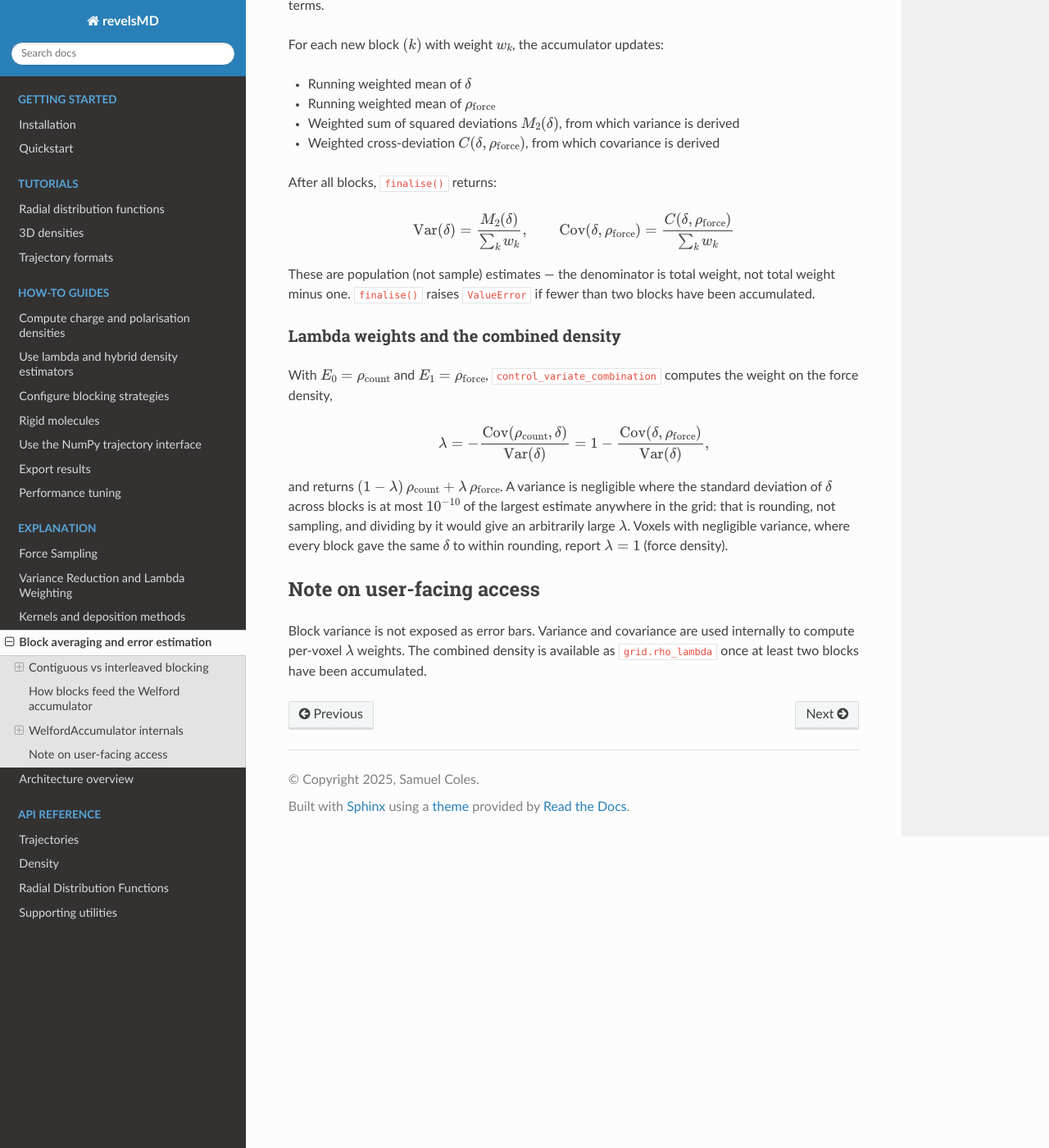
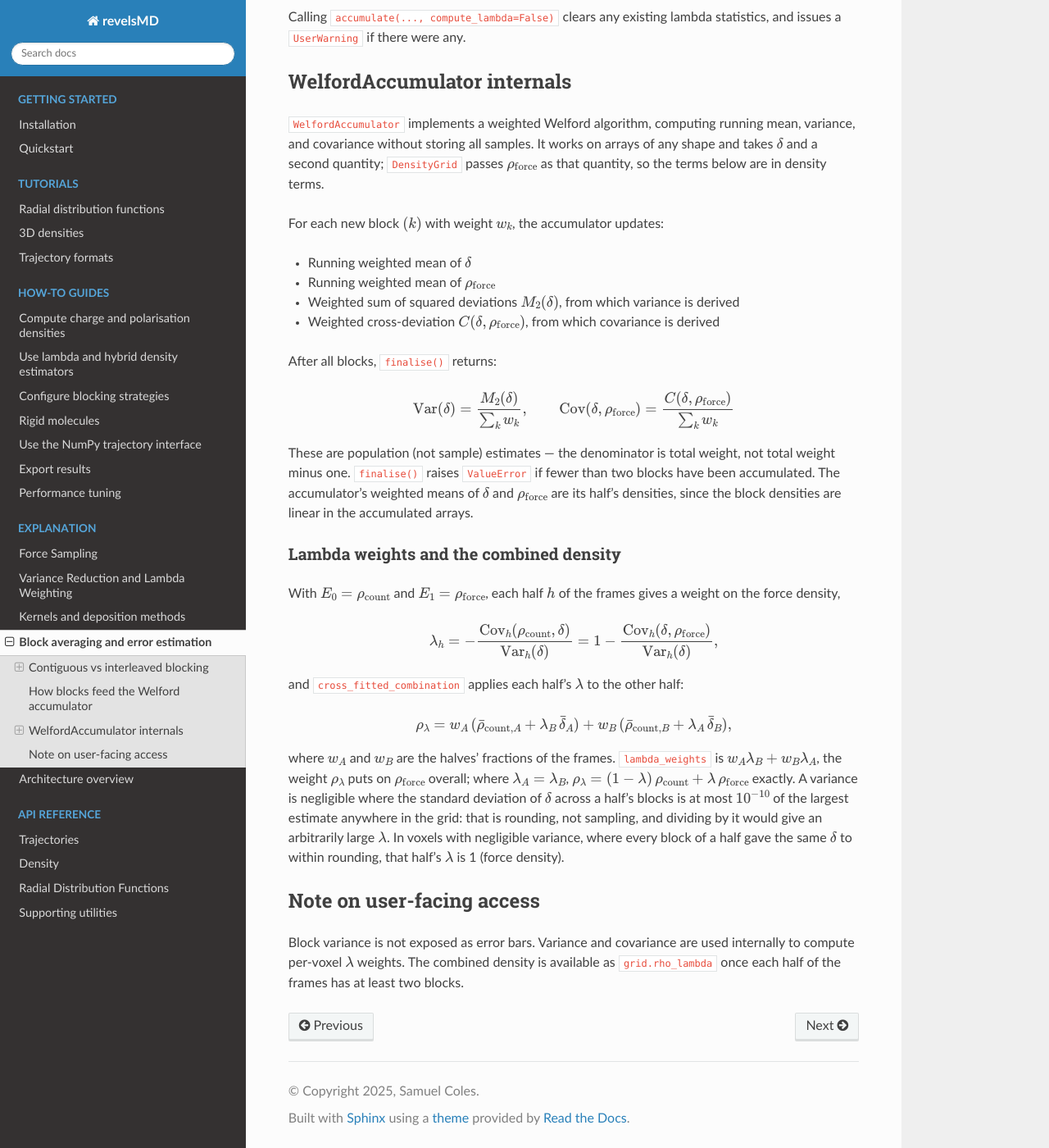
Before and after one commit to user200000/revelsmd, a Sphinx documentation site: the page built from docs/source/explanation/block-averaging.md, in a window 1280 px wide and 1400 px high, scrolled down 1781 px. Shown: the whole window at 82% size. Built offline with Sphinx 7.4.7 and the Read the Docs theme 3.1.0, drawn with Linux system fonts in a browser that asks for light colours; some of the changed text lies outside the part shown.

Commit message:
Document cross-fitted lambda
The variance-reduction and block-averaging explanations describe lambda estimated in each time half of the frames and applied to the other, with the bias it removes; the architecture page, the blocking and lambda how-tos and the changelog give the per-half blocks, the minimum of 2 blocks per half and the warning below 10. The docs density figure uses 75-frame blocks (50 per half) rather than 750, which now warns.

```diff
--- a/docs/source/_scripts/generate_density_figure.py
+++ b/docs/source/_scripts/generate_density_figure.py
@@ -66,7 +66,7 @@ def main():
         density_type='number',
         nbins=200,
         compute_lambda=True,
-        block_size=750,
+        block_size=75,  # 50 blocks in each half of the 7500 frames
     )
 
     # z = 0.375 slice captures Li cage structure
--- a/docs/source/explanation/block-averaging.md
+++ b/docs/source/explanation/block-averaging.md
@@ -14,6 +14,11 @@ independent samples of $(\rho_\text{force} - \rho_\text{count})$ and
 $\rho_\text{force}$. Block averaging provides those independent samples from a
 single trajectory by dividing the frames into groups.
 
+$\lambda$ is estimated separately in the first and second halves in time of the
+frames of each `accumulate()` call, and each half's $\lambda$ weights the other
+half's densities, so it is never estimated from the blocks it weights (see
+[Variance Reduction](variance-reduction.md)). Blocks are formed within each half.
+
 ## Contiguous vs interleaved blocking
 
 RevelsMD supports two strategies, selected via the `blocking` parameter of
@@ -21,10 +26,10 @@ RevelsMD supports two strategies, selected via the `blocking` parameter of
 
 ### Contiguous blocks
 
-Frames are divided into sequential slices. With `blocking='contiguous'` and
-`block_size=500`, the first 500 frames form block 0, the next 500 form block 1,
-and so on. The final block may contain fewer frames if the total is not evenly
-divisible.
+Each half of the frames is divided into sequential slices. With
+`blocking='contiguous'` and `block_size=500`, the first 500 frames of a half form
+its first block, the next 500 its second, and so on. The final block of a half
+may contain fewer frames if the half is not evenly divisible.
 
 Contiguous blocking works with any backend (it only requires sequential access
 via `iter_frames()`) and is the default.
@@ -36,9 +41,10 @@ grid.accumulate(traj, atom_names='O', compute_lambda=True,
 
 ### Interleaved blocks
 
-Section $k$ receives every $n$-th frame starting at offset $k$. With
-`blocking='interleaved'` and `sections=4`, section 0 gets frames
-$[0, 4, 8, \ldots]$, section 1 gets $[1, 5, 9, \ldots]$, and so on.
+Within each half of the frames, section $k$ receives every $n$-th frame
+starting at offset $k$. With `blocking='interleaved'` and `sections=4`, section 0
+of the first half gets its frames $[0, 4, 8, \ldots]$, section 1 gets
+$[1, 5, 9, \ldots]$, and so on; the second half has its own 4 sections.
 
 Interleaved blocking reads each section in one pass over the trajectory,
 skipping the frames of other sections. It gives better statistical independence
@@ -57,9 +63,11 @@ simpler, reads frames in order, and suffices for well-converged trajectories.
 Interleaved blocking is useful when each block should represent the full ensemble
 rather than a temporal slice.
 
-At least two blocks must be accumulated (across all `accumulate()` calls on the
-same `DensityGrid`) before `rho_lambda` can be computed. Fewer than two raises
-`ValueError`.
+Each half needs at least two blocks, across all `accumulate()` calls on the same
+`DensityGrid`, before `rho_lambda` can be computed; fewer raise `ValueError`.
+With fewer than 10 blocks in either half, accessing `rho_lambda` warns: each
+half's $\lambda$ is then noisy enough that $\rho_\lambda$ can be less precise
+than $\rho_\text{force}$.
 
 ## How blocks feed the Welford accumulator
 
@@ -68,11 +76,12 @@ the block-level densities are normalised to per-block $\rho_\text{force}$ and
 $\rho_\text{count}$. The difference
 $\delta = \rho_\text{force} - \rho_\text{count}$ is then passed to the
 `WelfordAccumulator` along with $\rho_\text{force}$ and the block frame count
-as its weight.
+as its weight. Each half of the frames has its own accumulator.
 
 Accumulation is additive across `accumulate()` calls: a second call (e.g. with a
-different trajectory) adds more blocks to the same accumulator, allowing
-$\lambda$ estimation from multiple trajectories.
+different trajectory) adds the blocks of its first half to the first accumulator
+and those of its second half to the second, allowing $\lambda$ estimation from
+multiple trajectories.
 
 Calling `accumulate(..., compute_lambda=False)` clears any existing lambda
 statistics, and issues a `UserWarning` if there were any.
@@ -100,27 +109,41 @@ $$
 
 These are population (not sample) estimates — the denominator is total weight,
 not total weight minus one. `finalise()` raises `ValueError` if fewer than two
-blocks have been accumulated.
+blocks have been accumulated. The accumulator's weighted means of $\delta$ and
+$\rho_\text{force}$ are its half's densities, since the block densities are
+linear in the accumulated arrays.
 
 ### Lambda weights and the combined density
 
-With $E_0 = \rho_\text{count}$ and $E_1 = \rho_\text{force}$,
-`control_variate_combination` computes the weight on the force density,
+With $E_0 = \rho_\text{count}$ and $E_1 = \rho_\text{force}$, each half $h$ of
+the frames gives a weight on the force density,
 
 $$
-\lambda = -\frac{\text{Cov}(\rho_\text{count}, \delta)}{\text{Var}(\delta)}
-= 1 - \frac{\text{Cov}(\delta, \rho_\text{force})}{\text{Var}(\delta)},
+\lambda_h = -\frac{\text{Cov}_h(\rho_\text{count}, \delta)}{\text{Var}_h(\delta)}
+= 1 - \frac{\text{Cov}_h(\delta, \rho_\text{force})}{\text{Var}_h(\delta)},
 $$
 
-and returns $(1 - \lambda)\,\rho_\text{count} + \lambda\,\rho_\text{force}$. A
-variance is negligible where the standard deviation of $\delta$ across blocks
-is at most $10^{-10}$ of the largest estimate anywhere in the grid: that is
-rounding, not sampling, and dividing by it would give an arbitrarily large
-$\lambda$. Voxels with negligible variance, where every block gave the same
-$\delta$ to within rounding, report $\lambda = 1$ (force density).
+and `cross_fitted_combination` applies each half's $\lambda$ to the other half:
+
+$$
+\rho_\lambda = w_A\,(\bar\rho_{\text{count},A} + \lambda_B\,\bar\delta_A)
+              + w_B\,(\bar\rho_{\text{count},B} + \lambda_A\,\bar\delta_B),
+$$
+
+where $w_A$ and $w_B$ are the halves' fractions of the frames. `lambda_weights`
+is $w_A\lambda_B + w_B\lambda_A$, the weight $\rho_\lambda$ puts on
+$\rho_\text{force}$ overall; where $\lambda_A = \lambda_B$,
+$\rho_\lambda = (1 - \lambda)\,\rho_\text{count} + \lambda\,\rho_\text{force}$
+exactly. A variance is negligible where the standard deviation of $\delta$
+across a half's blocks is at most $10^{-10}$ of the largest estimate anywhere in
+the grid: that is rounding, not sampling, and dividing by it would give an
+arbitrarily large $\lambda$. In voxels with negligible variance, where every
+block of a half gave the same $\delta$ to within rounding, that half's
+$\lambda$ is 1 (force density).
 
 ## Note on user-facing access
 
 Block variance is not exposed as error bars. Variance and covariance are used
 internally to compute per-voxel $\lambda$ weights. The combined density is
-available as `grid.rho_lambda` once at least two blocks have been accumulated.
+available as `grid.rho_lambda` once each half of the frames has at least two
+blocks.
```
Also changed, not shown: CHANGELOG.md (+13 -2 lines), docs/source/explanation/architecture.md (+24 -12 lines), docs/source/explanation/variance-reduction.md (+25 -7 lines), docs/source/how-to/blocking.md (+21 -14 lines), docs/source/how-to/export-results.md (+1 -1 lines), docs/source/how-to/lambda-weighting.md (+10 -6 lines), docs/source/_static/images/tutorial_density.png.
